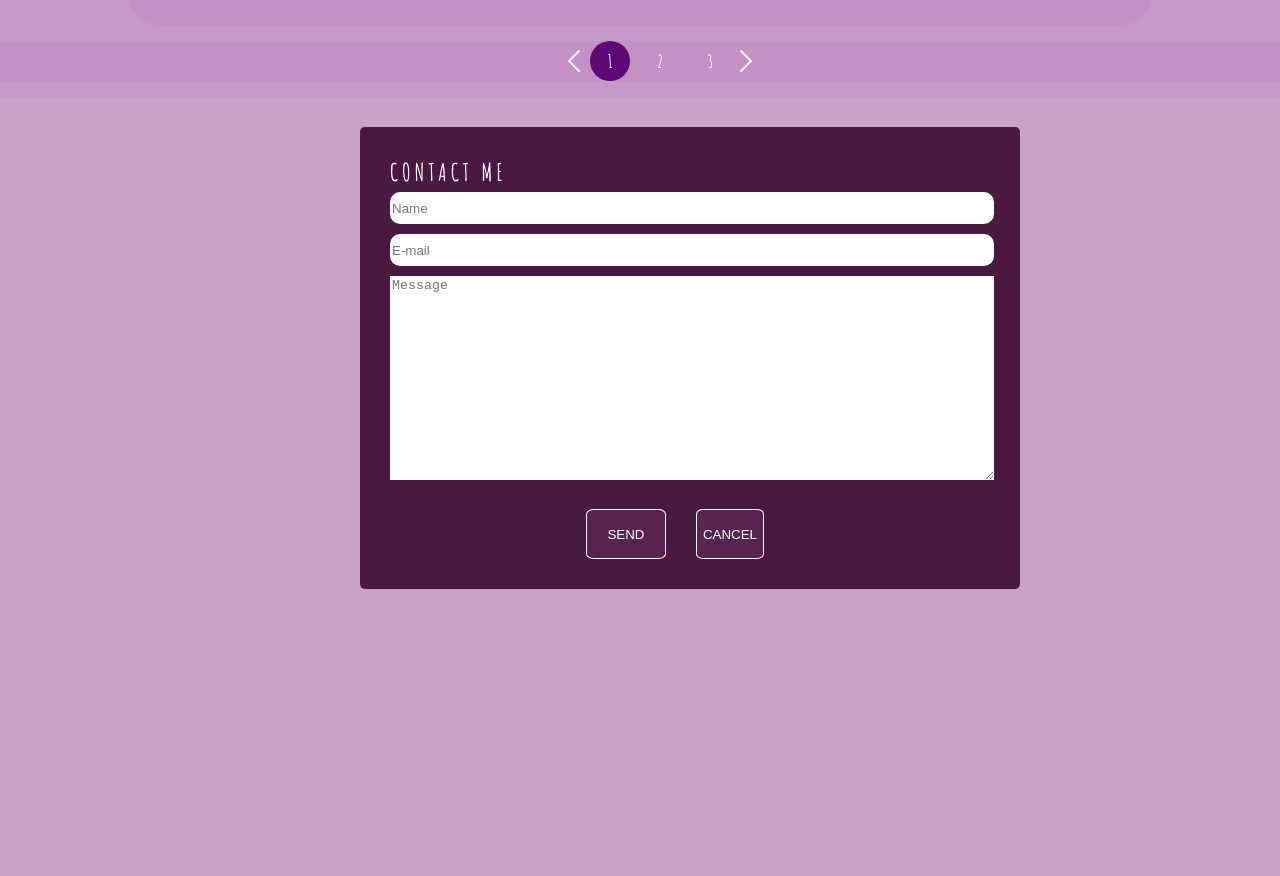
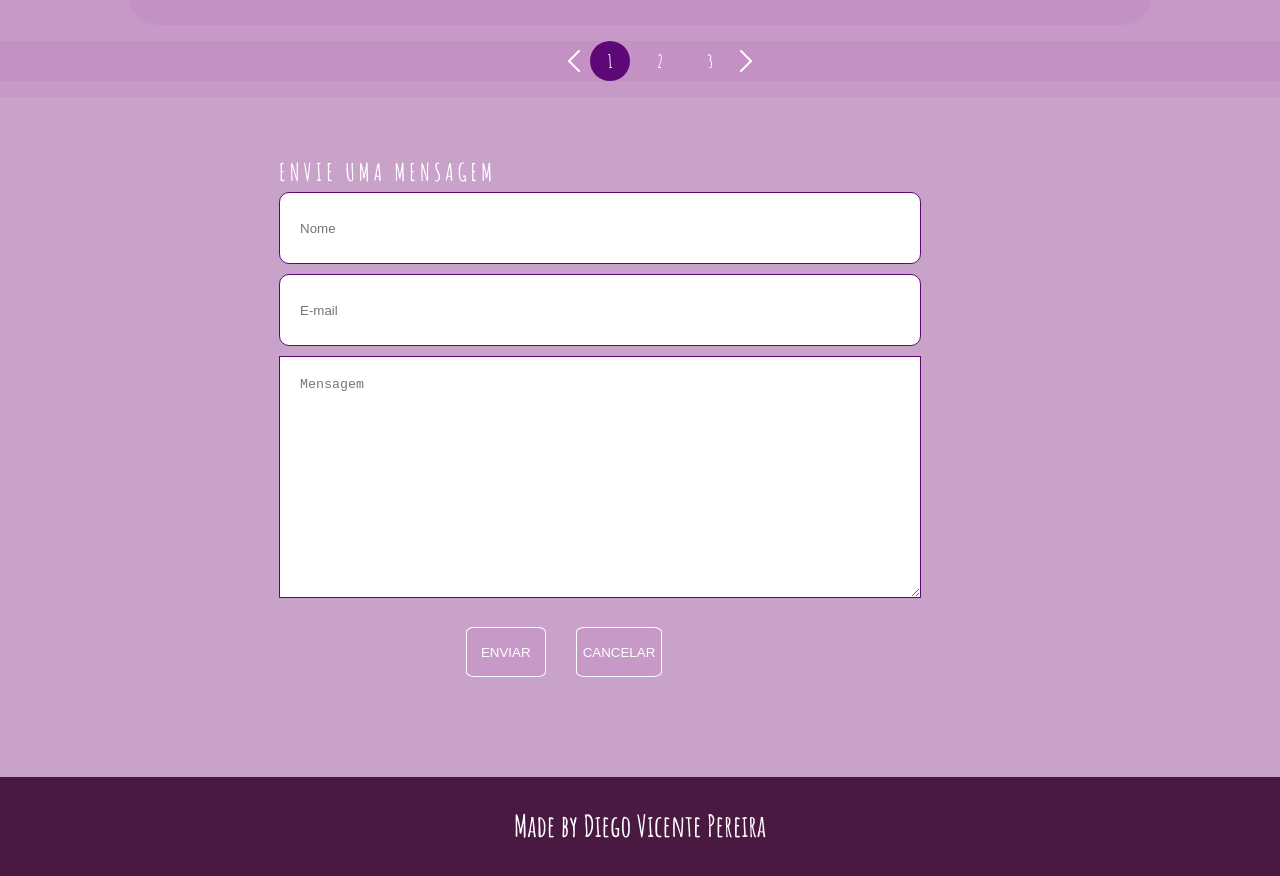
Before and after one commit to DiegoVP66/dio-css-challenge, a React (Create React App) app in the folder frontend/: page / in a window 1280 px wide. Shown: the part 1480-2356 px from the top of the page. Before the commit the page ends 2139 px from the top, so only its background shows below. Built offline with nearby package versions, Linux system fonts and the light colour scheme; a web font is replaced by a local one.

Commit message:
Add footer

```diff
--- a/frontend/src/components/AboutCard/index.tsx
+++ b/frontend/src/components/AboutCard/index.tsx
@@ -10,7 +10,7 @@ const AboutCard = ({ title, text }: Props) => {
   return (
     <div className="about-container">
       <div className="about-profile">
-        <img src={Profile} alt="" />
+        <img src={Profile} alt="Desenho de um rosto masculino com barba" />
       </div>
       <div className="about-content-container">
         <h1>{title}</h1>
--- a/frontend/src/components/Contact/index.tsx
+++ b/frontend/src/components/Contact/index.tsx
@@ -2,26 +2,26 @@ import "./styles.css";
 
 const Contact = () => {
   return (
-    <div className="form-container">
+    <div className="form-container" id="contact">
       <div className="contact">
-        <h1 className="email-title">Contact me</h1>
+        <h1 className="email-title">Envie uma mensagem</h1>
         <form className="form">
           <div className="">
-            <input type="text" placeholder="Name" name="name" />
+            <input type="text" placeholder="Nome" name="name" />
           </div>
           <div className="">
             <input type="text" placeholder="E-mail" name="email" />
           </div>
 
           <div className="message-box">
-            <textarea name="message" placeholder="Message" />
+            <textarea name="message" placeholder="Mensagem" />
           </div>
           <div className="btn-adjust">
             <div className="btn-container">
-              <button className="btn-register">SEND</button>
+              <button className="btn-register">ENVIAR</button>
             </div>
             <div className="btn-container">
-              <button className="btn-cancel">CANCEL</button>
+              <button className="btn-cancel">CANCELAR</button>
             </div>
           </div>
         </form>
--- a/frontend/src/components/Contact/styles.css
+++ b/frontend/src/components/Contact/styles.css
@@ -1,15 +1,14 @@
 .form-container {
-    display: flex;
-    flex-direction: row;
-    justify-content: center;
-    margin-bottom: 40px;
-}
-.form-img {
-    display: none;
+  display: flex;
+  justify-content: center;
+  align-items: center;
+  width: 90%;
+  margin-bottom: 40px;
 }
 
 .form input, textarea{
-    border: 1px solid var(--purple-color-10);
+    border: 1px solid var(--purple-color-100);
+    padding: 20px;
 }
 
 form input{
@@ -22,7 +21,7 @@ form input{
     padding: 30px;
     width: 100%;
     max-width: 600px;
-    background-color: var(--purple-color-50);
+    background-color: var(--pink-color);
     border-radius: 5px;
   }
 
@@ -39,10 +38,7 @@ form input{
     height: 200px;
   }
 
-  .btn-container {
-    display: flex;
-    justify-content: center;
-  }
+
 
   .btn-container button{
     background-color: var( --pink-color-50);
@@ -69,18 +65,9 @@ form input{
       margin-right: 30px;
   }
 
+  .btn-container button:hover{
+      background-color: var(--purple-color-50);
+  }
   @media (min-width: 992px) {
-    .form-container {
-      margin-left: 100px;
-    }
-    .form-img {
-      display: unset;
-      margin-top: 80px;
-      width: 700px;
-    }
-    .form-img img {
-      width: 65%;
-      margin-left: 100px;
 
-    }
   }
--- /dev/null
+++ b/frontend/src/components/Footer/index.tsx
@@ -0,0 +1,13 @@
+import "./styles.css";
+
+const Footer = () => {
+  return (
+    <footer className="footer-container">
+      <div className="fotter-content">
+        <h4>Made by Diego Vicente Pereira</h4>
+      </div>
+    </footer>
+  );
+};
+
+export default Footer;
--- /dev/null
+++ b/frontend/src/components/Footer/styles.css
@@ -0,0 +1,20 @@
+.footer-container{
+    background-color: var(--purple-color-50);
+    position: sticky;
+    left: 0px;
+    bottom: 0px;
+    height: 85px;
+    width: 100%;
+    height: 100%;
+  }
+
+  .fotter-content{
+    display: flex;
+    justify-content: center;
+    align-items: center;
+  }
+
+  .fotter-content h4{
+    margin-top: 30px;
+    font-size: 30px;
+  }
--- a/frontend/src/components/Navbar/styles.css
+++ b/frontend/src/components/Navbar/styles.css
@@ -199,16 +199,14 @@
  }
 
 @media (min-width: 768px){
-    .menu {
-       border: 1px solid red;
-    }
     .menu-items {
         opacity: 1;
+        height: 200px;
     }
     .menu-items ul {
         flex-direction: row;
         width: 100%;
-        background-color: transparent;
+        background-color: rgba(97, 44, 83, 0.041);
     }
 
     .checkbox {
--- a/frontend/src/pages/Home/index.tsx
+++ b/frontend/src/pages/Home/index.tsx
@@ -1,4 +1,5 @@
 import Contact from "components/Contact";
+import Footer from "components/Footer";
 import About from "pages/About";
 import Project from "../Project";
 import "./styles.css";
@@ -14,6 +15,10 @@ const Home = () => {
       <div className="home-contact-container">
         <Contact />
       </div>
+
+      <div>
+        <Footer />
+      </div>
     </div>
   );
 };
```
